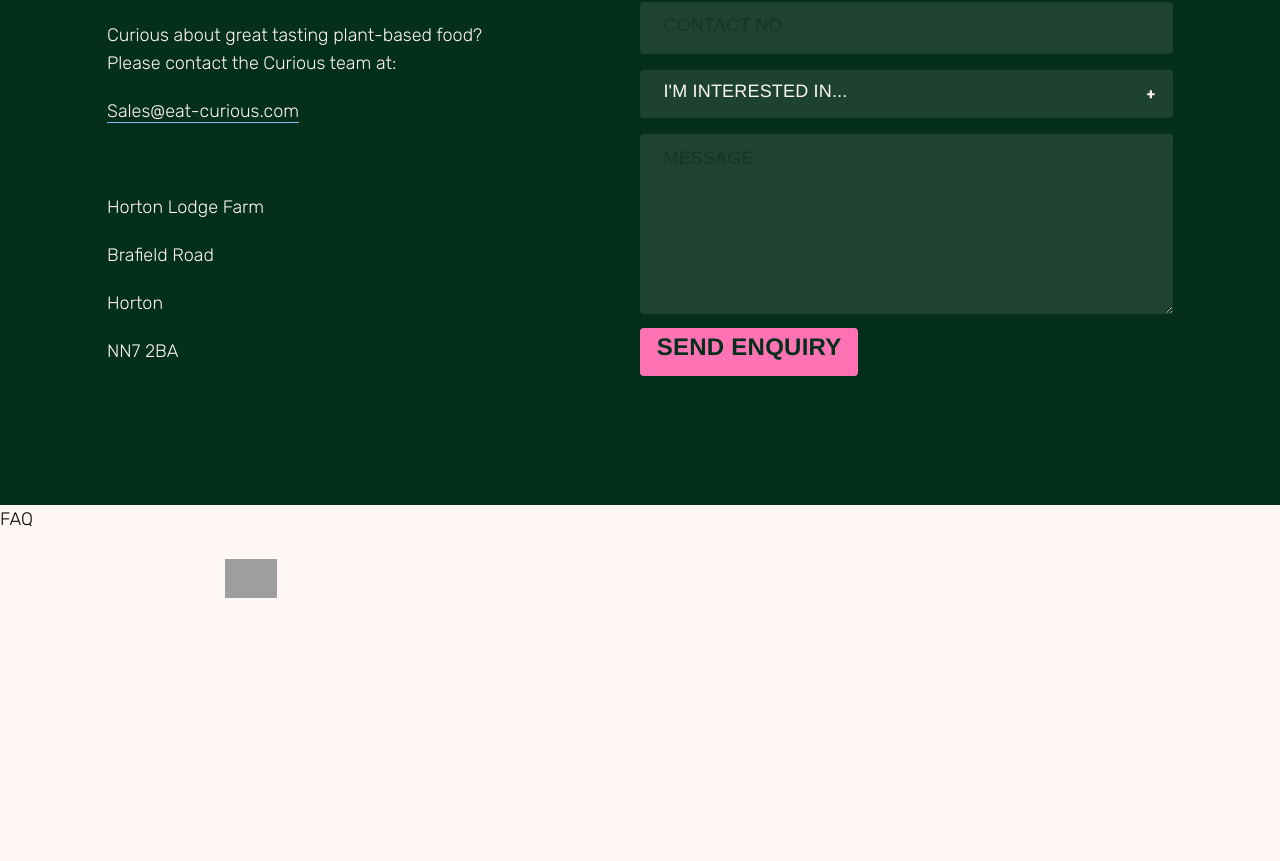
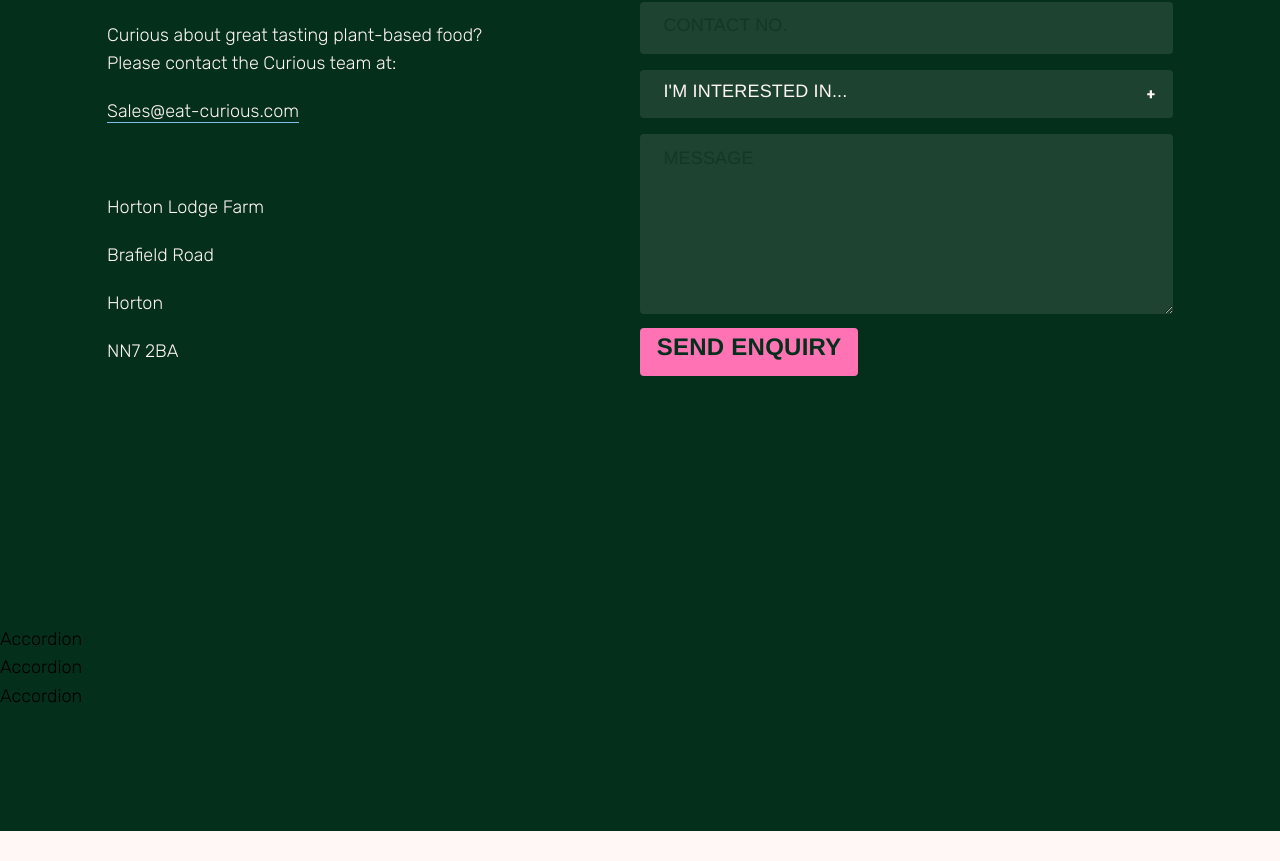
Before and after one commit to anoopraju31/eat-curious, a Next.js app: page /contact in a window 1280 px wide. Shown: the part 753-1614 px from the top of the page. Before the commit the page ends 1369 px from the top, so only its background shows below. Built offline with nearby package versions, Linux system fonts and the light colour scheme; grey boxes are pictures that could not be loaded; a web font is replaced by a local one.

Commit message:
Accordion Component- initial

```diff
--- /dev/null
+++ b/src/app/components/Accordion.tsx
@@ -0,0 +1,7 @@
+import React from 'react'
+
+const Accordion = () => {
+	return <div>Accordion</div>
+}
+
+export default Accordion
--- a/src/app/components/index.ts
+++ b/src/app/components/index.ts
@@ -7,3 +7,4 @@ export { default as Drooling } from './Drooling'
 export { default as FoodTile } from './FoodTile'
 export { default as Button } from './Button'
 export { default as Footer } from './Footer'
+export { default as Accordion } from './Accordion'
--- a/src/app/contact/sections/FAQ.tsx
+++ b/src/app/contact/sections/FAQ.tsx
@@ -1,7 +1,14 @@
+import { Accordion } from '@/app/components'
 import React from 'react'
 
 const FAQ = () => {
-	return <div>FAQ</div>
+	return (
+		<section className='w-full mb-[30px] py-[var(--padding-y)] md:py-[var(--padding-y-sm)] lg:py-[var(--padding-y-lg)] relative bg-[var(--black)]'>
+			<Accordion />
+			<Accordion />
+			<Accordion />
+		</section>
+	)
 }
 
 export default FAQ
```
Also changed, not shown: src/utils/faq.ts (added, +27 -0 lines).
